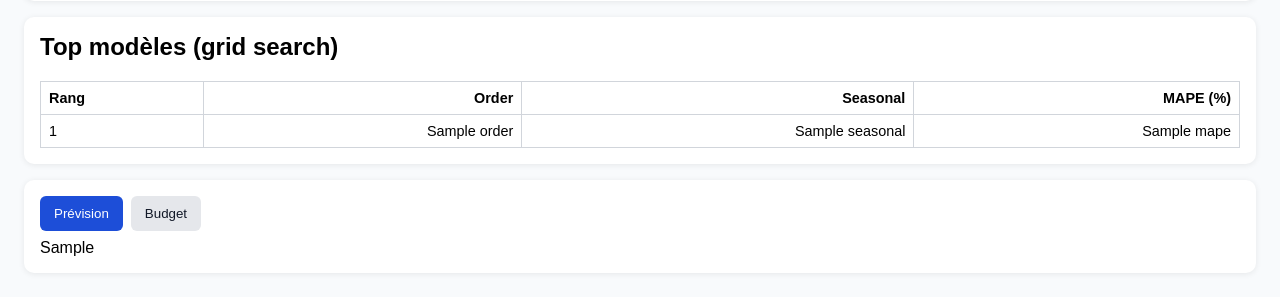
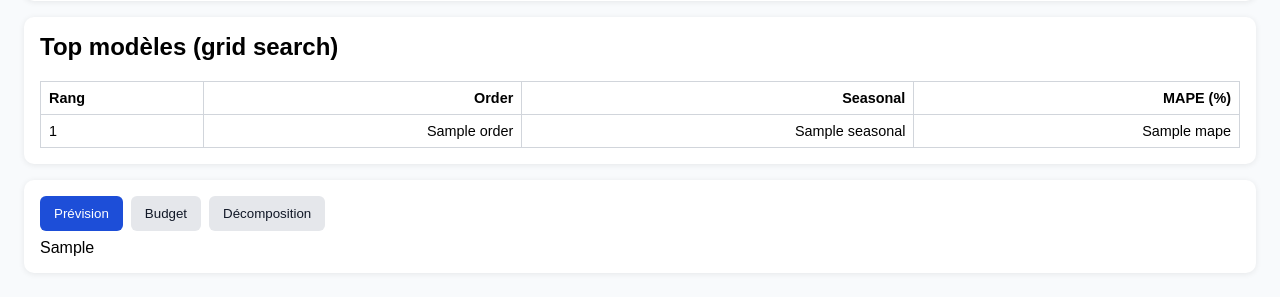
Before and after one commit to acoffignierboulogne-arch/Codex, a Flask app: template templates/index.html in a window 1280 px wide. Shown: the part 880-1177 px from the top of the page. Run offline with Flask 3, Linux system fonts and the light colour scheme; the template is opened without the code that fills it: most values are stand-ins (such as "Sample title", 1, 10 or a date in 2020).

Commit message:
Ajouter un onglet de décomposition de série

```diff
--- a/app.py
+++ b/app.py
@@ -8,7 +8,9 @@ import webbrowser
 
 import pandas as pd
 import plotly.graph_objects as go
+from plotly.subplots import make_subplots
 from flask import Flask, render_template, request, session
+from statsmodels.tsa.seasonal import seasonal_decompose
 from statsmodels.tsa.statespace.sarimax import SARIMAX
 
 app = Flask(__name__)
@@ -233,6 +235,29 @@ def _build_budget_figure(yearly_df: pd.DataFrame, year: int) -> str:
     return fig.to_html(full_html=False, include_plotlyjs=False)
 
 
+def _build_decomposition_figure(series: pd.Series, seasonal_period: int) -> str | None:
+    if len(series) < max(24, seasonal_period * 2):
+        return None
+
+    try:
+        dec = seasonal_decompose(series, model="additive", period=seasonal_period, extrapolate_trend="freq")
+    except Exception:
+        return None
+
+    fig = make_subplots(
+        rows=4, cols=1, shared_xaxes=True, vertical_spacing=0.03,
+        subplot_titles=("Série", "Tendance", "Saisonnalité", "Résidus"),
+    )
+
+    fig.add_trace(go.Scatter(x=series.index, y=series.values, mode="lines", name="Série"), row=1, col=1)
+    fig.add_trace(go.Scatter(x=dec.trend.index, y=dec.trend.values, mode="lines", name="Trend", line=dict(color="#16a34a")), row=2, col=1)
+    fig.add_trace(go.Scatter(x=dec.seasonal.index, y=dec.seasonal.values, mode="lines", name="Seasonal", line=dict(color="#9333ea")), row=3, col=1)
+    fig.add_trace(go.Scatter(x=dec.resid.index, y=dec.resid.values, mode="lines", name="Resid", line=dict(color="#ea580c")), row=4, col=1)
+
+    fig.update_layout(height=900, title="Décomposition de la série (SARIMA)", template="plotly_white", showlegend=False)
+    return fig.to_html(full_html=False, include_plotlyjs=False)
+
+
 def _ensure_client_id() -> str:
     client_id = session.get("client_id")
     if not client_id:
@@ -251,7 +276,7 @@ def _set_cached_csv(client_id: str, content: str) -> None:
 
 @app.route("/", methods=["GET", "POST"])
 def index():
-    forecast_graph_html = budget_graph_html = None
+    forecast_graph_html = budget_graph_html = decomposition_graph_html = None
     budget_table = top_models = metrics = None
     error = warning = None
 
@@ -348,6 +373,7 @@ def index():
             shown_conf = conf_int.iloc[:periods]
             fitted = fit.fittedvalues.reindex(history.index)
             forecast_graph_html = _build_forecast_figure(history, shown_forecast, shown_conf, fitted, cutoff)
+            decomposition_graph_html = _build_decomposition_figure(history, seasonal_period)
 
             budget_year = cutoff.year
             budget_df, projected_total, actual_total, predicted_total = _build_budget_projection(history, forecast, budget_year)
@@ -393,6 +419,7 @@ def index():
         "index.html",
         forecast_graph_html=forecast_graph_html,
         budget_graph_html=budget_graph_html,
+        decomposition_graph_html=decomposition_graph_html,
         budget_table=budget_table,
         top_models=top_models,
         metrics=metrics,
--- a/templates/index.html
+++ b/templates/index.html
@@ -150,6 +150,7 @@
         <div class="tabs">
           <button type="button" class="tab-btn active" data-tab="tab-forecast">Prévision</button>
           <button type="button" class="tab-btn" data-tab="tab-budget">Budget</button>
+          <button type="button" class="tab-btn" data-tab="tab-decomposition">Décomposition</button>
         </div>
 
         <section id="tab-forecast" class="tab-panel active">
@@ -179,6 +180,15 @@
                 {% endfor %}
               </tbody>
             </table>
+          {% endif %}
+        </section>
+
+
+        <section id="tab-decomposition" class="tab-panel">
+          {% if decomposition_graph_html %}
+            {{ decomposition_graph_html|safe }}
+          {% else %}
+            <p class="small">Décomposition indisponible (historique insuffisant pour la périodicité choisie).</p>
           {% endif %}
         </section>
       </div>
```
Also changed, not shown: README.md.
